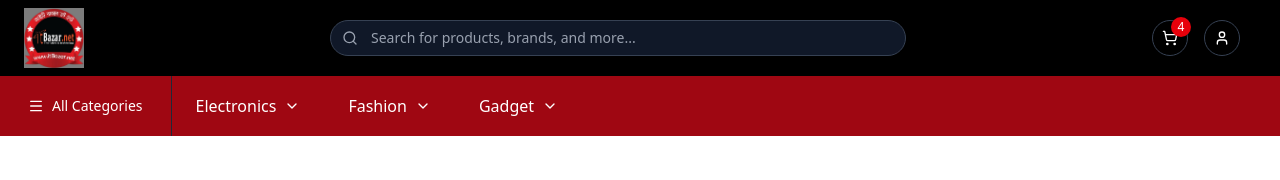
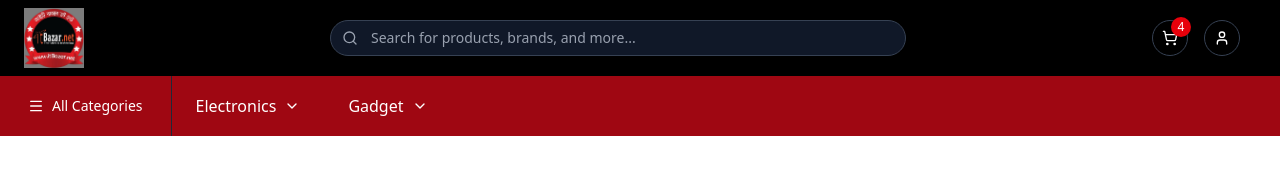
Before and after one commit to Sazzad171/modern-nextjs-15-ecommerce-app, a Next.js app: page /cart in a window 1280 px wide. Shown: the top 180 px of the page. Built offline with nearby package versions, Linux system fonts and the light colour scheme.

Commit message:
ref: design updated

```diff
--- a/src/components/layout/category-nav/index.tsx
+++ b/src/components/layout/category-nav/index.tsx
@@ -20,17 +20,6 @@ const CategoryNav = () => {
         { id: 'tablets', name: 'Tablets', href: PAGE_ROUTES.PRODUCTS },
         { id: 'headphones', name: 'Headphones', href: PAGE_ROUTES.PRODUCTS },
         { id: 'gaming', name: 'Gaming', href: PAGE_ROUTES.PRODUCTS },
-      ],
-    },
-    {
-      id: 'fashion',
-      name: 'Fashion',
-      subcategories: [
-        { id: 'mens', name: "Men's", href: PAGE_ROUTES.PRODUCTS },
-        { id: 'womens', name: "Women's", href: PAGE_ROUTES.PRODUCTS },
-        { id: 'kids', name: "Kids'", href: PAGE_ROUTES.PRODUCTS },
-        { id: 'shoes', name: 'Shoes', href: PAGE_ROUTES.PRODUCTS },
-        { id: 'accessories', name: 'Accessories', href: PAGE_ROUTES.PRODUCTS },
       ],
     },
     {
```
